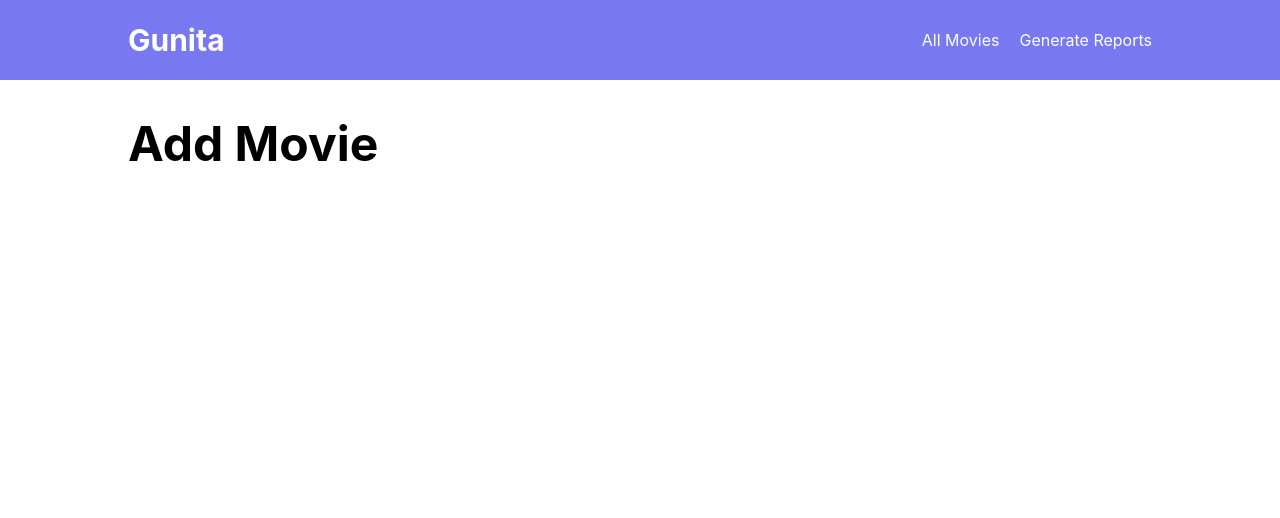
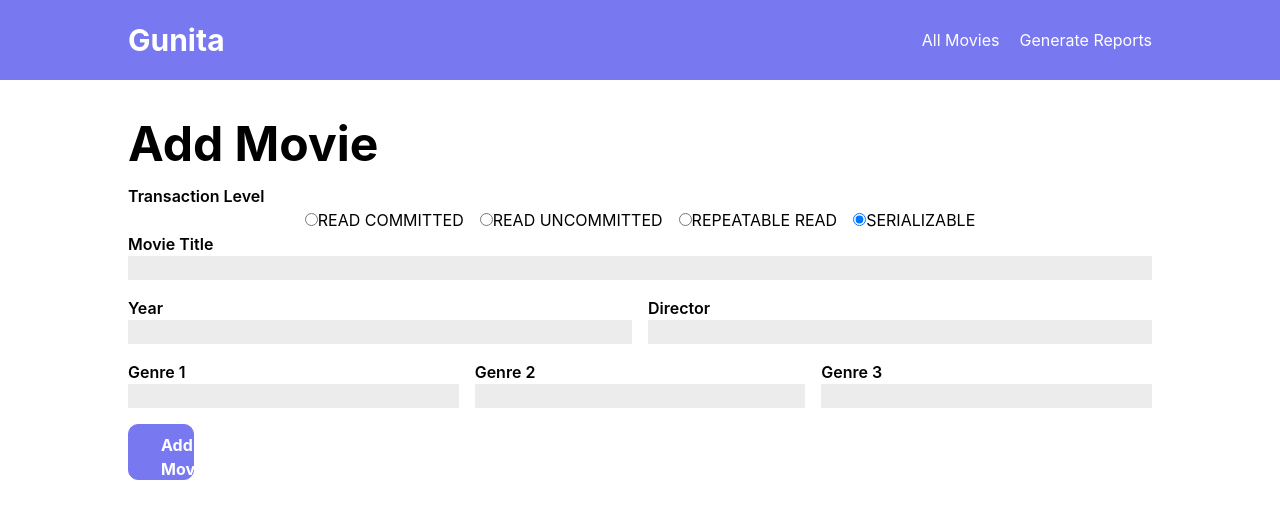
Before and after one commit to zobhhz/mco2-frontend, a Next.js app: page /movies in a window 1280 px wide. Shown: the top 518 px of the page. Built offline with nearby package versions, Linux system fonts and the light colour scheme; no server answers.

Commit message:
added radios and stuff

```diff
--- a/components/Button/Button.js
+++ b/components/Button/Button.js
@@ -2,7 +2,7 @@ import Link from 'next/link';
 import React from 'react';
 import styles from './Button.module.scss';
 
-const Button = ({children, variant = "purple", to = "#", className = ""}) => {
+const Button = ({children, variant = "purple", to = "#", className = "", onClick = ""}) => {
   const color = {
     purple: `${styles.purple}`,
     white: `${styles.white} font-semibold`
@@ -10,7 +10,9 @@ const Button = ({children, variant = "purple", to = "#", className = ""}) => {
 
   return (
     <Link href={to}>
-      <a className={`${styles.container} py-2 px-8 max-h-14 max-w-12 text-base font-bold inline-block text-center h-auto rounded-md ${color[variant]} ${className}`}>
+      <a
+        onClick={onClick}
+        className={`${styles.container} py-2 px-8 max-h-14 max-w-12 text-base font-bold inline-block text-center h-auto rounded-md ${color[variant]} ${className}`}>
         {children}
       </a>
     </Link>
--- /dev/null
+++ b/components/Radios/Radios.js
@@ -0,0 +1,33 @@
+import React, {useState, useEffect} from 'react'
+import tx from "../../data/txlevel.json";
+
+
+const Radios = ({txLvl, setTxLvl}) => {
+
+    return (
+        <>
+            <label htmlFor="txLvl" className='font-semibold'>
+            Transaction Level
+            </label>
+            <div className='flex flex-col md:flex-row justify-center md:space-x-4'>
+            {tx.map((item, index) => {
+                return (
+                    <div key={index}>
+                        <input
+                            type="radio"
+                            name="txLvl"
+                            checked={txLvl === item}
+                            value={item}
+                            required
+                            onChange={(e) => setTxLvl(e.target.value)}
+                        />
+                        <span>{item}</span>
+                    </div>
+                )
+            })}
+            </div>
+        </>
+    );
+}
+
+export default Radios
--- /dev/null
+++ b/data/txlevel.json
@@ -0,0 +1 @@
+["READ COMMITTED", "READ UNCOMMITTED", "REPEATABLE READ", "SERIALIZABLE"]
--- a/pages/index.js
+++ b/pages/index.js
@@ -106,7 +106,7 @@ export default function Home() {
             <SEO title={"All Movies"} />
             <section className="px-8 md:px-32 py-2 mt-28 justify-center items-center">
                 {/* Header */}
-                <h1 className="text-center text-2xl md:text-6xl">All Movies</h1>
+                <h1 className="text-center text-2xl md:text-6xl mb-4">All Movies</h1>
 
                 {/* Search and Add Movie */}
                 <div className="flex flex-row justify-between mb-6">
--- a/pages/movies/[id].js
+++ b/pages/movies/[id].js
@@ -1,5 +1,6 @@
 import Head from "next/head";
 import Button from "../../components/Button/Button";
+import Radios from '../../components/Radios/Radios'
 import { useEffect, useState } from "react";
 import Layout from "../../components/layout";
 import SEO from "../../components/seo";
@@ -12,6 +13,8 @@ export default function Home() {
     const [loading, setLoading] = useState(true);
     const [updating, setUpdating] = useState(false);
     const router = useRouter();
+    const [txLvl, setTxLvl] = useState("SERIALIZABLE"); // default is SERIALIZABLE
+
     const [movie, setMovie] = useState({
         uuid: "",
         name: "",
@@ -25,6 +28,9 @@ export default function Home() {
     //Updates the record on click
     const handleUpdate = async () => {
         try {
+            movie.txLvl = txLvl;
+            console.log(movie.txLvl);
+
             // PUT = update
             // POST = add
             // DELETE = delete
@@ -32,11 +38,12 @@ export default function Home() {
             setUpdating(true);
             await axios.put(`api/movies/${router.query.id}`, movie);
             setUpdating(false);
-
-            //TODO: move back to view movies page
         } catch (e) {
             // Log error
             console.log(e);
+        } finally {
+            // goes back to movies
+            router.push('/');
         }
     };
 
@@ -59,11 +66,47 @@ export default function Home() {
         <Layout active={3}>
             <SEO title={"Edit Movie"} />
             <section className="px-32 py-2 mt-28 justify-center items-center">
-                <h1 className="text-5xl">Edit Movie</h1>
+                <h1 className="text-5xl mb-4">Edit Movie</h1>
+                <button onClick={() => handleUpdate()}>Hello</button>
                 <div>
                     {!loading ? (
-                        <div className="REPLACE_INSIDE / PLACE FORM INSIDE">
-                            <h1>{movie.name}X</h1>
+                        <div>
+                            <Radios txLvl={txLvl} setTxLvl={setTxLvl}/>
+                            <div className='flex flex-col'>
+                            <label htmlFor="name" className='font-semibold'>Movie Title</label>
+                            <input type="text" value={movie.name} onChange={(e)=> setMovie({...movie, name: e.target.value})} />
+
+                            <div className='flex flex-row my-4'>
+                                <div className='flex flex-col w-1/2 mr-4'>
+                                <label htmlFor="year" className='font-semibold'>Year</label>
+                                <input type="text" value={movie.year} onChange={(e)=> setMovie({...movie, year: parseInt(e.target.value)})} />
+                                </div>
+
+                                <div className='flex flex-col w-1/2'>
+                                <label htmlFor="director" className='font-semibold'>Director</label>
+                                <input type="text" value={movie.director} onChange={(e)=> setMovie({...movie, director: e.target.value})} />
+                                </div>
+                            </div>
+
+                            <div className='flex flex-row mb-4'>
+                                <div className='flex flex-col w-1/3 mr-4'>
+                                <label htmlFor="genre1" className='font-semibold'>Genre 1</label>
+                                <input type="text" value={movie.genre1} onChange={(e)=> setMovie({...movie, genre1: e.target.value})} />
+                                </div>
+
+                                <div className='flex flex-col w-1/3 mr-4'>
+                                <label htmlFor="genre2" className='font-semibold'>Genre 2</label>
+                                <input type="text" value={movie.genre2} onChange={(e)=> setMovie({...movie, genre2: e.target.value})} />
+                                </div>
+
+                                <div className='flex flex-col w-1/3'>
+                                <label htmlFor="genre3" className='font-semibold'>Genre 3</label>
+                                <input type="text" value={movie.genre3} onChange={(e)=> setMovie({...movie, genre3: e.target.value})} />
+                                </div>
+                            </div>
+                            </div>
+
+                            <Button to="/" onClick={() => handleUpdate()}>Update</Button>
                         </div>
                     ) : (
                         <Spinner />
--- a/pages/movies/index.js
+++ b/pages/movies/index.js
@@ -1,16 +1,94 @@
 import Head from 'next/head'
 import Button from '../../components/Button/Button'
+import Radios from '../../components/Radios/Radios'
+import { useRouter } from "next/router"
 import Layout from '../../components/layout'
 import SEO from '../../components/seo'
 import styles from '../../styles/Home.module.css'
+import { useState } from 'react'
+import { axiosInstance as axios } from '../../config/axios.config'
 
 export default function Home() {
+  const router = useRouter();
+  const [txLvl, setTxLvl] = useState("SERIALIZABLE"); // default is SERIALIZABLE
+
+  // const [movie, setMovie] = useState({
+  //   name: "Alyssa",
+  //   director: "Palmares",
+  //   genre1: "1",
+  //   genre2: "2",
+  //   genre3: "3",
+  //   year: 2019,
+  // });
+
+  const [movie, setMovie] = useState({
+    name: "",
+    director: "",
+    genre1: "",
+    genre2: "",
+    genre3: "",
+    year: "",
+  });
+
+  const handleSubmit = async () => {
+    movie.txLvl = txLvl;
+    console.log(movie.txLvl);
+    try {
+      await axios.post("/api/movies", movie);
+    } catch(e) {
+      console.log(e);
+    } finally {
+      // goes back to movies
+      router.push('/');
+    }
+
+  };
+
   return (
     <Layout active={2}>
         <SEO title={"Add a Movie"} />
         <section className="px-32 py-2 mt-28 justify-center items-center">
-            <h1 className="text-5xl">Add Movie</h1>
+          <h1 className="text-5xl mb-4">Add Movie</h1>
 
+          {/* Inputs */}
+          <div>
+            <Radios txLvl={txLvl} setTxLvl={setTxLvl}/>
+            <div className='flex flex-col'>
+              <label htmlFor="name" className='font-semibold'>Movie Title</label>
+              <input type="text" value={movie.name} onChange={(e)=> setMovie({...movie, name: e.target.value})} />
+
+              <div className='flex flex-row my-4'>
+                <div className='flex flex-col w-1/2 mr-4'>
+                  <label htmlFor="year" className='font-semibold'>Year</label>
+                  <input type="text" value={movie.year} onChange={(e)=> setMovie({...movie, year: parseInt(e.target.value)})} />
+                </div>
+
+                <div className='flex flex-col w-1/2'>
+                  <label htmlFor="director" className='font-semibold'>Director</label>
+                  <input type="text" value={movie.director} onChange={(e)=> setMovie({...movie, director: e.target.value})} />
+                </div>
+              </div>
+
+              <div className='flex flex-row mb-4'>
+                <div className='flex flex-col w-1/3 mr-4'>
+                  <label htmlFor="genre1" className='font-semibold'>Genre 1</label>
+                  <input type="text" value={movie.genre1} onChange={(e)=> setMovie({...movie, genre1: e.target.value})} />
+                </div>
+
+                <div className='flex flex-col w-1/3 mr-4'>
+                  <label htmlFor="genre2" className='font-semibold'>Genre 2</label>
+                  <input type="text" value={movie.genre2} onChange={(e)=> setMovie({...movie, genre2: e.target.value})} />
+                </div>
+
+                <div className='flex flex-col w-1/3'>
+                  <label htmlFor="genre3" className='font-semibold'>Genre 3</label>
+                  <input type="text" value={movie.genre3} onChange={(e)=> setMovie({...movie, genre3: e.target.value})} />
+                </div>
+              </div>
+            </div>
+
+            <Button onClick={() => handleSubmit()}>Add Movie</Button>
+          </div>
         </section>
     </Layout>
   )
```
